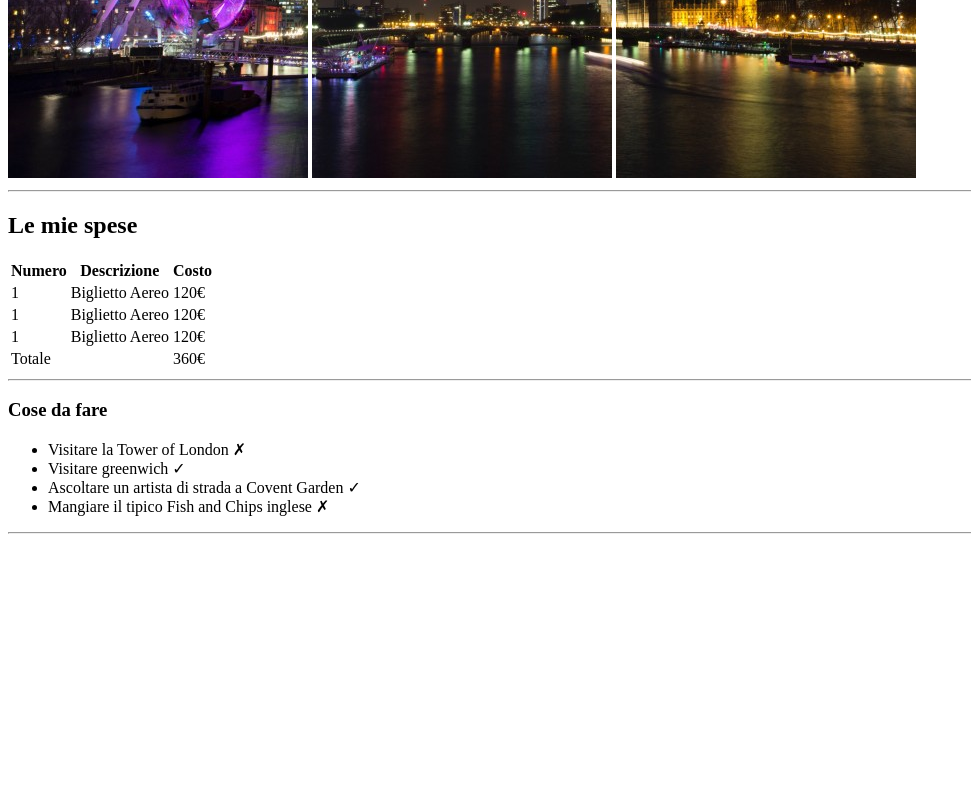
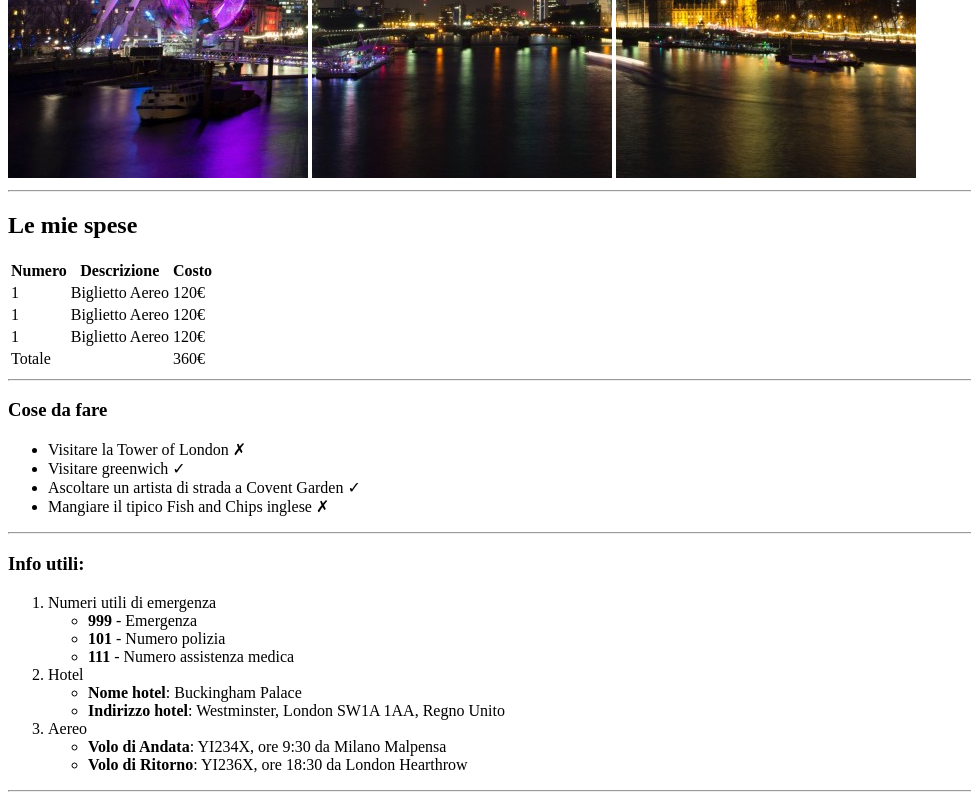
Before and after one commit to fabiochidda/html-london-trip, a plain HTML site: page index.html in a window 1280 px wide. Shown: the part 502-1302 px from the top of the page, without its empty margins (0-971 px from the left). Before the commit the page ends 1044 px from the top, so only its background shows below. Drawn offline with Linux system fonts and the light colour scheme.

Commit message:
Aggiunte info utili per il viaggio

```diff
--- a/index.html
+++ b/index.html
@@ -67,5 +67,33 @@
     </ul>
     <hr>
 
+    <h3>Info utili:</h3>
+
+    <ol>
+        <li>
+            Numeri utili di emergenza
+            <ul>
+                <li><strong>999</strong> - Emergenza</li>
+                <li><strong>101</strong> - Numero polizia</li>
+                <li><strong>111</strong> - Numero assistenza medica</li>
+            </ul>
+        </li>
+        <li>
+            Hotel
+            <ul>
+                <li><strong>Nome hotel</strong>: Buckingham Palace</li>
+                <li><strong>Indirizzo hotel</strong>: Westminster, London SW1A 1AA, Regno Unito</li>
+            </ul>
+        </li>
+        <li>
+            Aereo
+            <ul>
+                <li><strong>Volo di Andata</strong>: YI234X, ore 9:30 da Milano Malpensa</li>
+                <li><strong>Volo di Ritorno</strong>: YI236X, ore 18:30 da London Hearthrow</li>
+            </ul>
+        </li>
+    </ol>
+    <hr>
+
 </body>
 </html>
```
